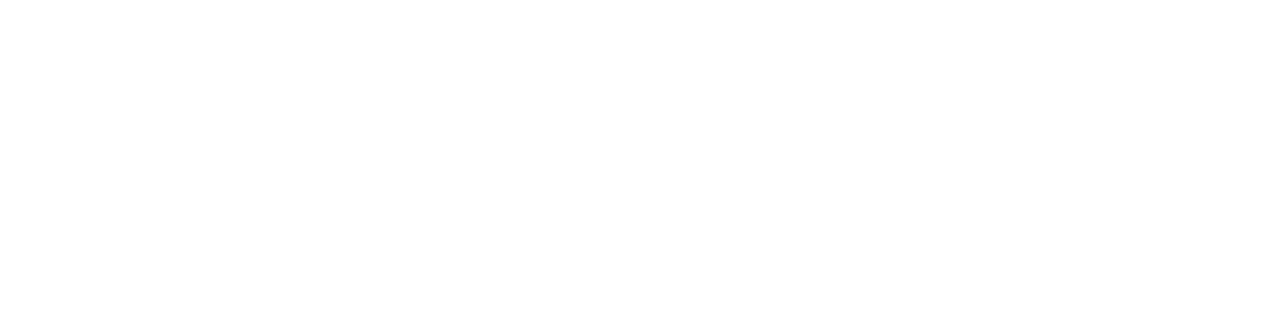
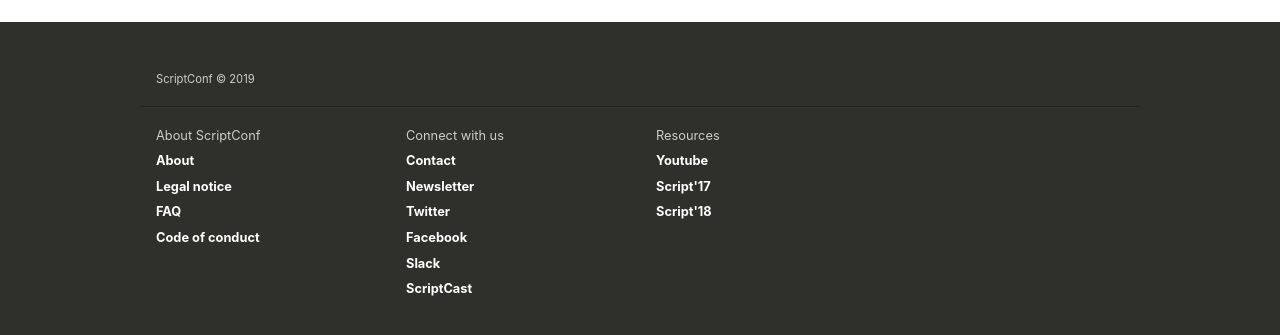
Before and after one commit to stahlstadtjs/scriptconf.org, a Next.js app: page / in a window 1280 px wide. Shown: the part 843-1178 px from the top of the page. Before the commit the page ends 865 px from the top, so only its background shows below. Built offline with nearby package versions, Linux system fonts and the light colour scheme.

Commit message:
a little bit ov nav

```diff
--- /dev/null
+++ b/components/Button.tsx
@@ -0,0 +1,20 @@
+import { SFC, DetailedHTMLProps, AnchorHTMLAttributes, ButtonHTMLAttributes } from 'react'
+
+import '../styles/Button.css'
+
+type JSXAnchorProps = DetailedHTMLProps<AnchorHTMLAttributes<HTMLAnchorElement>, HTMLAnchorElement>
+type JSXButtonProps = DetailedHTMLProps<ButtonHTMLAttributes<HTMLButtonElement>, HTMLButtonElement>
+
+type ButtonType = {
+  url?: string
+} & (JSXAnchorProps | JSXButtonProps)
+
+export const Button:SFC<ButtonType> = (props) => {
+  const { url } = props;
+  if (url) {
+    const { children, onClick, className, ...rest} = (props as JSXAnchorProps);
+    return <a onClick={onClick} className={`btn ${className || ''}`} href={url} {...rest}>{children}</a>
+  }
+  const { children, onClick, className, ...rest} = (props as JSXButtonProps);
+  return <button onClick={onClick} role="button" className={`btn ${className || ''}`} {...rest}>{children}</button>
+}
--- /dev/null
+++ b/components/Footer.tsx
@@ -0,0 +1,41 @@
+import { FC } from 'react';
+import Link from 'next/link';
+
+import '../styles/Footer.css';
+
+export const Footer:FC<{}> = () => {
+  return <div className="footer-area">
+    <section className="copyright">ScriptConf © { new Date().getFullYear() }</section>
+    <section className="footer-nav">
+      <nav className="footer-nav-item">
+        <strong className="footer-head">About ScriptConf</strong>
+        <Link href="/about"><a className="footer-link">About</a></Link>
+        <Link href="/legal-notice"><a className="footer-link">Legal notice</a></Link>
+        <Link href="/faq"><a className="footer-link">FAQ</a></Link>
+        <Link href="/code-of-conduct"><a className="footer-link">Code of conduct</a></Link>
+      </nav>
+      <nav className="footer-nav-item">
+        <strong className="footer-head">Connect with us</strong>
+        <Link href="/legal-notice/#contact"><a className="footer-link">Contact</a></Link>
+        <Link href="/newsletter"><a className="footer-link">Newsletter</a></Link>
+        <a href="https://twitter.com/scriptconf"
+          className="footer-link" target="_blank" rel="noopener noreferrer">Twitter</a>
+        <a href="https://www.facebook.com/scriptconf/"
+          className="footer-link" target="_blank" rel="noopener noreferrer">Facebook</a>
+        <a href="http://stahlstadt-slack.herokuapp.com/"
+          className="footer-link" target="_blank" rel="noopener noreferrer">Slack</a>
+        <a href="https://javascript-podcast.com"
+          className="footer-link" target="_blank" rel="noopener noreferrer">ScriptCast</a>
+      </nav>
+      <nav className="footer-nav-item">
+        <strong className="footer-head">Resources</strong>
+        <a href="https://www.youtube.com/channel/UCVbaJU4SUrQrrNs820aZAfQ"
+          className="footer-link" target="_blank" rel="noopener noreferrer">Youtube</a>
+        <a href="/2017/"
+          className="footer-link" target="_blank" rel="noopener noreferrer">Script'17</a>
+        <a href="/2018/"
+          className="footer-link" target="_blank" rel="noopener noreferrer">Script'18</a>
+      </nav>
+    </section>
+  </div>
+}
--- a/components/Header.tsx
+++ b/components/Header.tsx
@@ -1,12 +1,18 @@
-import { Logo } from '../components/Logo';
+import { Logo } from '../components/Logo'
+import { Button } from '../components/Button'
 
-import '../styles/Header.css';
+import '../styles/Header.css'
 
 export const Header = () => {
   return <div className="masthead gradient photo">
     <div className="wrapper">
       <div className="meta">
-          <Logo/>
+        <Logo/>
+        <div className="button-line">
+          <Button url='#innsbruck' className="secondary">28.3. Innsbruck</Button>
+          <Button url='#wien' className="secondary">1.4. Vienna</Button>
+          <Button url='#linz' className="secondary">2.4. Linz</Button>
+        </div>
       </div>
     </div>
   </div>
--- a/components/Nav.tsx
+++ b/components/Nav.tsx
@@ -4,10 +4,11 @@ import { ScriptConfLogo } from '../components/HeaderLogo'
 
 import '../styles/Nav.css'
 
-export const Nav:FC<{}> = () => <nav>
+export const Nav:FC<{}> = () => <nav className="nav">
   <div className="nav-wrapper">
     <Link href="/"><a className="block"><ScriptConfLogo title="ScriptConf logo" style={{ width: '200px', height: '34px' }} /></a></Link>
     <Link href="/"><a>Home</a></Link>
     <Link href="/about"><a>About</a></Link>
+    <Link href="https://javascript-podcast.com"><a>Podcast</a></Link>
   </div>
 </nav>
--- a/pages/index.tsx
+++ b/pages/index.tsx
@@ -1,6 +1,7 @@
 import { Layout } from '../components/Layout'
 import { Header } from '../components/Header'
-import { Nav } from "../components/Nav";
+import { Nav } from "../components/Nav"
+import { Footer } from "../components/Footer"
 
 export default () => (
   <>
@@ -9,5 +10,6 @@ export default () => (
     <Layout>
       <h1>Hello world</h1>
     </Layout>
+    <Footer />
   </>
 )
--- /dev/null
+++ b/styles/Button.css
@@ -0,0 +1,36 @@
+.btn {
+  background-color: #f7df1e;
+  color: #2f2f2c;
+  display: inline-block;
+  appearance: none;
+  padding: 0.5rem 1rem;
+  font-size: 1rem;
+  border: 3px solid #f7df1e;
+  font-weight: bold;
+  cursor: pointer;
+  margin-right: 1rem;
+  line-height: 1.1em;
+  transition: all 0.3s ease;
+}
+
+.realestate {
+  padding: 0.26rem 0.5rem 0.25rem;
+  font-size: 1.5rem;
+  line-height: 1.5rem;
+}
+
+.btn:hover {
+  background-color: #f7c41e;
+  border-color: #f7c41e;
+  color: #2f2f2f;
+}
+
+.btn.secondary {
+  background-color: rgba(0, 0, 0, 0);
+  color: #f7df1e;
+}
+
+.btn.secondary:hover {
+  background-color: rgba(0, 0, 0, 0.3);
+  color: #f7c41e;
+}
--- /dev/null
+++ b/styles/Footer.css
@@ -0,0 +1,70 @@
+.copyright {
+  max-width: 1000px;
+  margin: 1rem auto;
+  padding: 0 1rem;
+  color: #ccc;
+}
+
+.footer-area {
+  position: relative;
+  margin: 0;
+  padding: 2rem 15px 1rem;
+  font-size: 0.7rem;
+  line-height: 1.75em;
+  color: rgba(255, 255, 255, 0.3);
+  background-color: #2f2f2c;
+}
+
+.footer-area a,
+.footer-area a:visited {
+  color: #fff;
+  font-weight: bold;
+}
+
+.footer-area a:hover,
+.footer-area a:active {
+  text-decoration: underline;
+}
+
+.footer-nav {
+  border-top: 1px solid #222;
+  padding: 1rem;
+  margin: 0 auto;
+
+  max-width: 1000px;
+
+  justify-content: space-between;
+  font-size: 0.8rem;
+  line-height: 2em;
+}
+
+.footer-head {
+  font-weight: 400;
+  display: block;
+  color: #ccc;
+}
+
+.footer-nav-item {
+  margin-bottom: 2rem;
+}
+
+.footer-link {
+  margin-right: 1rem;
+  display: inline-block;
+}
+
+@media (min-width: 500px) {
+
+  .footer-nav {
+    display: flex;
+    justify-content: flex-start;
+  }
+
+  .footer-nav-item {
+    flex-basis: 250px;
+  }
+
+  .footer-link {
+    display: block;
+  }
+}
--- a/styles/Header.css
+++ b/styles/Header.css
@@ -5,6 +5,7 @@
   background-color: #2f2f2c;
   overflow: hidden;
   position: relative;
+  padding-top: 66px;
 }
 
 .gradient {
--- a/styles/Nav.css
+++ b/styles/Nav.css
@@ -1,4 +1,4 @@
-nav {
+.nav {
   position: absolute;
   width: 100%;
   z-index: 3;
@@ -16,13 +16,13 @@ nav {
   align-items: center;
 }
 
-a {
+.nav a {
   color: white;
   transition: color 100 ease;
   padding: 1rem;
 }
 
-a:hover {
+.nav a:hover {
   color: #f7df1e;
 }
 
```
